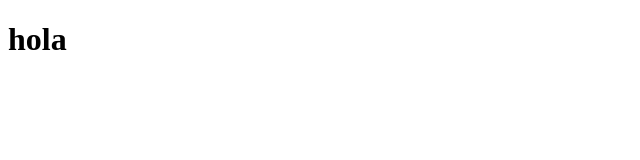
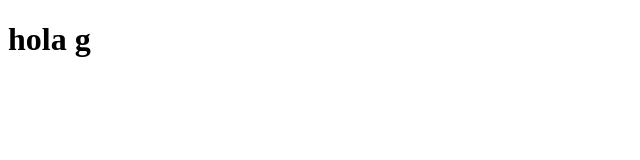
Before and after one commit to Acostad8/proyectoclases, a plain HTML site: page index.html in a window 1280 px wide. Shown: the full height of the page, 0-640 px from the left. Drawn offline with Linux system fonts and the light colour scheme.

Commit message:
uploand first file

```diff
--- a/index.html
+++ b/index.html
@@ -7,6 +7,6 @@
     <title>Document</title>
 </head>
 <body>
-    <h1> hola </h1>
+    <h1> hola  g</h1>
 </body>
 </html>
```
